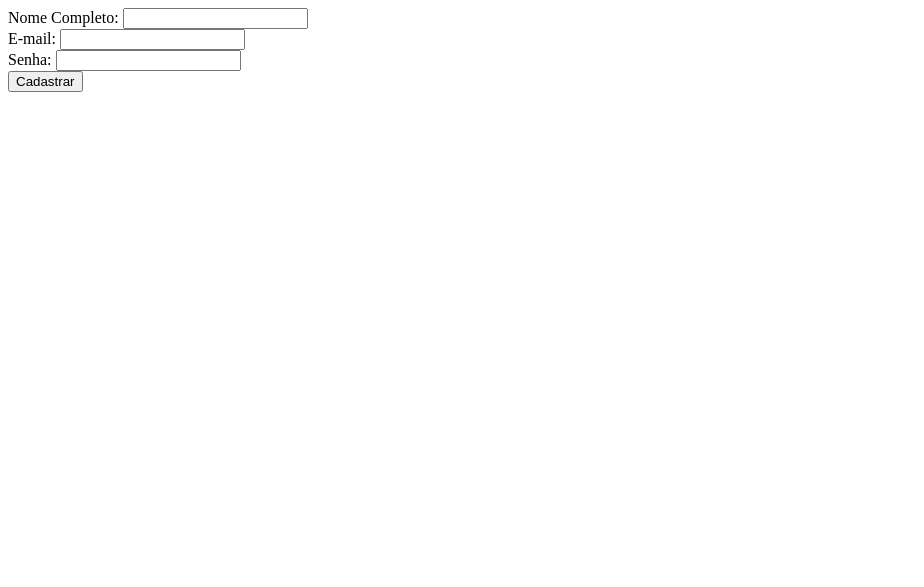
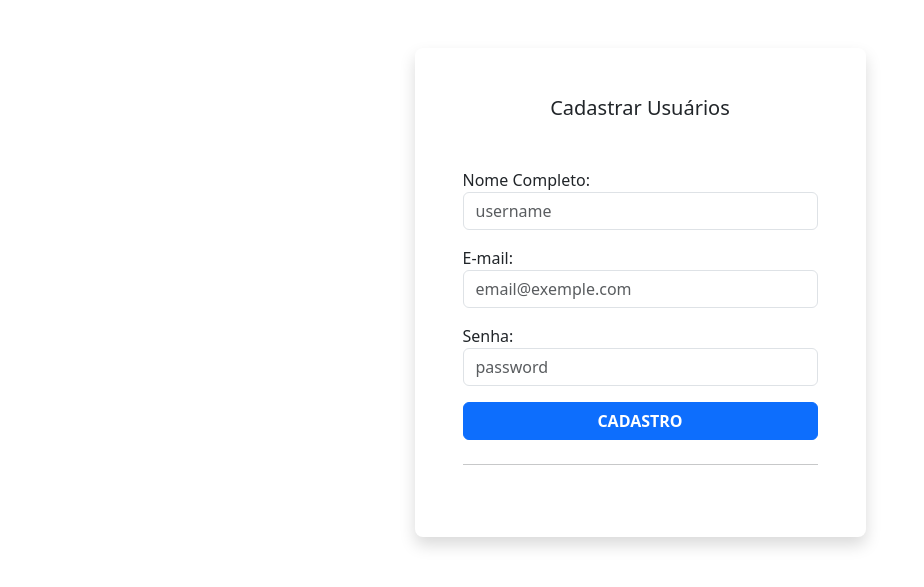
Before and after one commit to Erinaldo-junior/novosite, a Django app: page /cadastro/ in a window 1280 px wide. Shown: the top 587 px of the page, without its empty margins (0-924 px from the left). Run offline with Django 5.2, Linux system fonts and the light colour scheme; some libraries are stand-ins or nearby versions.

Commit message:
up 23-08-2024

```diff
--- a/usuarios/templates/usuarios/cadastro.html
+++ b/usuarios/templates/usuarios/cadastro.html
@@ -1,31 +1,52 @@
+{% load static %}
 <!DOCTYPE html>
 <html lang="pt-br">
 <head>
     <meta charset="UTF-8">
     <meta http-equiv="X-UA-Compatible" content="IE-Edge">
     <meta name="viewport" content="width=device-width, initial-scale=1.0">
+    <link  href="{% static 'css/bootstrap.min.css' %}" rel="stylesheet">
     <title>Cadastro de usuários</title>
 </head>
 <body>
+
      <div class="container">
+        <div class="row">
+          <div class="col-sm-9 col-md-7 col-lg-5 mx-auto">
+            <div class="card border-0 shadow rounded-3 my-5">
+              <div class="card-body p-4 p-sm-5">
+                <h5 class="card-title text-center mb-5 fw-light fs-5">Cadastrar Usuários</h5>
+
                 <form action = "{% url 'cadastro' %}" method = "POST">
                     {% csrf_token %}
-            <div class = "input-name">
-                <label for = "username">Nome Completo:</label>
-                <input type = "text" id = "username" name = "nome">
+                    <div class = "input-name mb-3">
+                        <label for = "floatingInput">Nome Completo:</label>
+                        <input type="name" class="form-control" id="floatingInput" placeholder="username" name = "nome">
                     </div>
-            <div class = "input-email">
-                <label for = "useremail">E-mail:</label>
-                <input type = "email" id = "useremail" name = "email">
+
+                    <div class = "input-name mb-3">
+                        <label for = "floatingInput">E-mail:</label>
+                        <input type="email" class="form-control" id="floatingInput" placeholder="email@exemple.com" name = "email">
                     </div>
-            <div class = "input-password">
-                <label for = "userpassword">Senha:</label>
-                <input type = "password" id ="userpassword" name = "senha">
+
+                    <div class = "input-name mb-3">
+                        <label for = "floatingPassword">Senha:</label>
+                        <input type="password" class="form-control" id="floatingPassword" placeholder="password" name = "senha">
                     </div>
-            <div class = "register-button">
-                <button class = "register-b" type = "submit">Cadastrar</button>
+
+                    <div class="d-grid">
+                        <button class="btn btn-primary btn-cadastrar text-uppercase fw-bold" type="submit">CADASTRO</button>
                     </div>
+
+                    <hr class="my-4">
+
                 </form>
+
               </div>
+            </div>
+          </div>
+        </div>
+     </div>
+
 </body>
 </html>
```
Also changed, not shown: usuarios/templates/usuarios/login.html (+6 -1 lines), db.sqlite3. Lines whose indentation alone changed are shown as unchanged.
